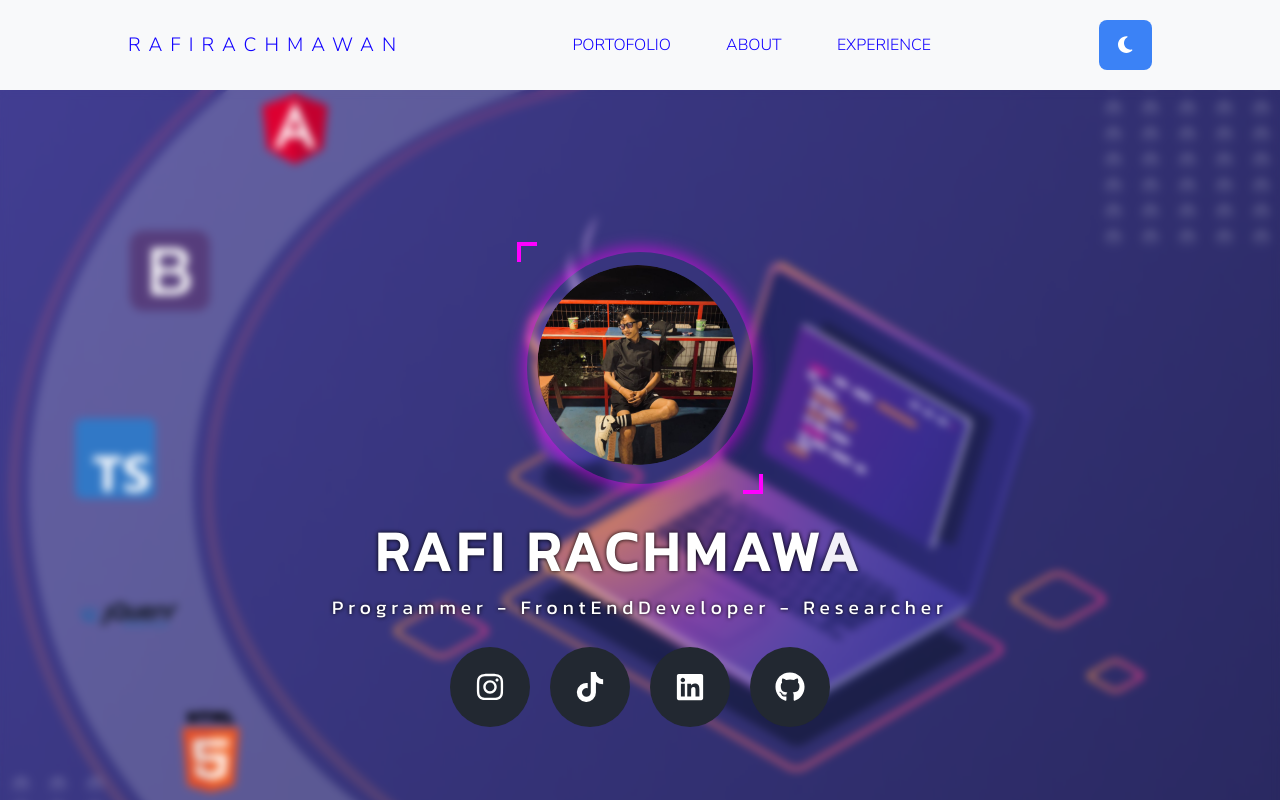
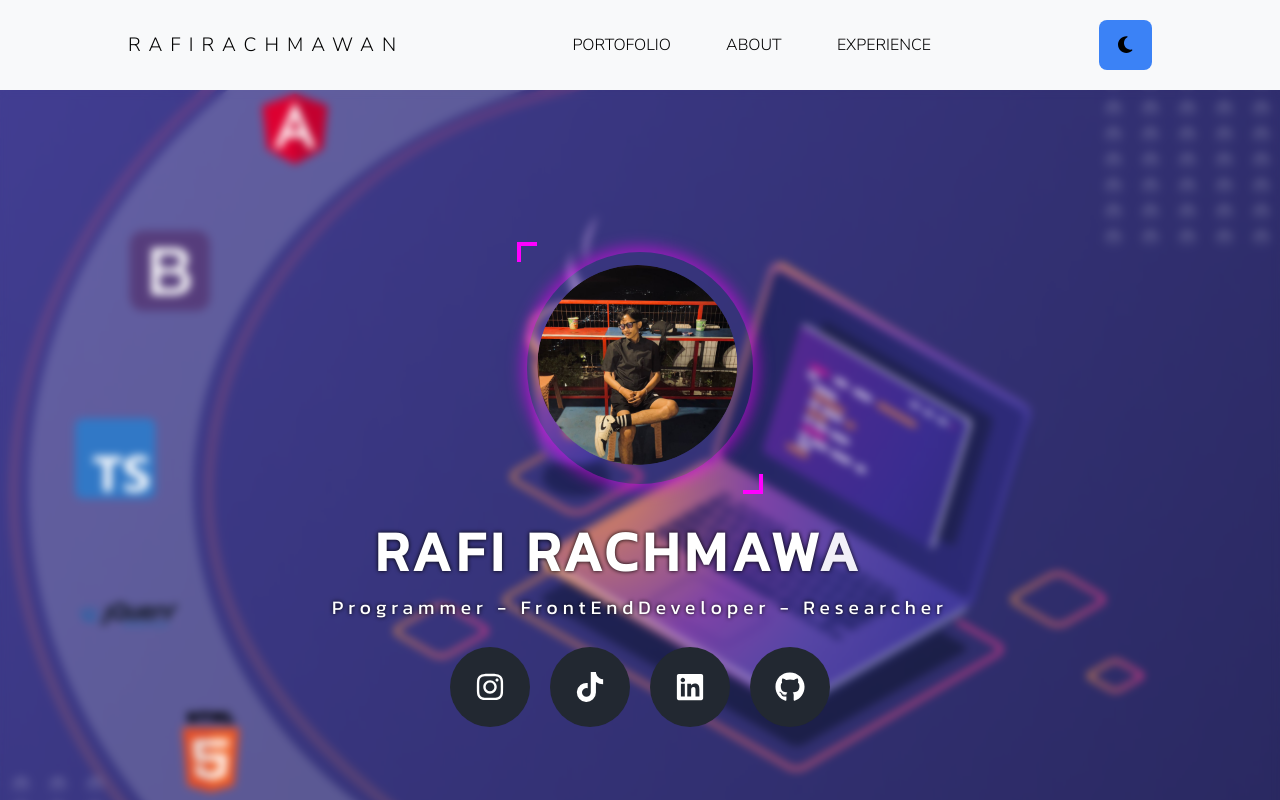
Before and after one commit to rafirachmawan/Website-Profile-React, a React (Vite) app: page / in a window 1280 px wide. Shown: the top 800 px of the page. Built offline with nearby package versions, Linux system fonts and the light colour scheme.

Commit message:
Update Logic

```diff
--- a/src/components/navbar/style.css
+++ b/src/components/navbar/style.css
@@ -5,12 +5,14 @@
 body.light {
   background-color: #ffffff;
   color: #000000;
+  --navbar-text-color: #000; /* Warna teks navbar untuk light mode */
 }
 
 /* Style untuk Dark Mode */
 body.dark {
   background-color: #1a1a1a;
   color: #f5f5f5;
+  --navbar-text-color: #fff; /* Warna teks navbar untuk dark mode */
 }
 
 /* Style tambahan jika perlu */
@@ -24,11 +26,25 @@ button {
 
 nav {
   background-color: #222831;
-  color: #fff;
+  color: var(--navbar-text-color); /* Warna teks navbar mengikuti mode */
   position: sticky;
   top: 0;
   z-index: 100;
   text-transform: uppercase;
+}
+
+nav .logo a {
+  text-decoration: none;
+  color: var(--navbar-text-color); /* Warna teks logo mengikuti mode */
+}
+
+nav .menu ul li a {
+  text-decoration: none;
+  color: var(--navbar-text-color); /* Warna teks menu mengikuti mode */
+}
+
+nav button {
+  color: var(--navbar-text-color); /* Warna tombol menu mengikuti mode */
 }
 nav > .wrapper {
   display: flex;
```
